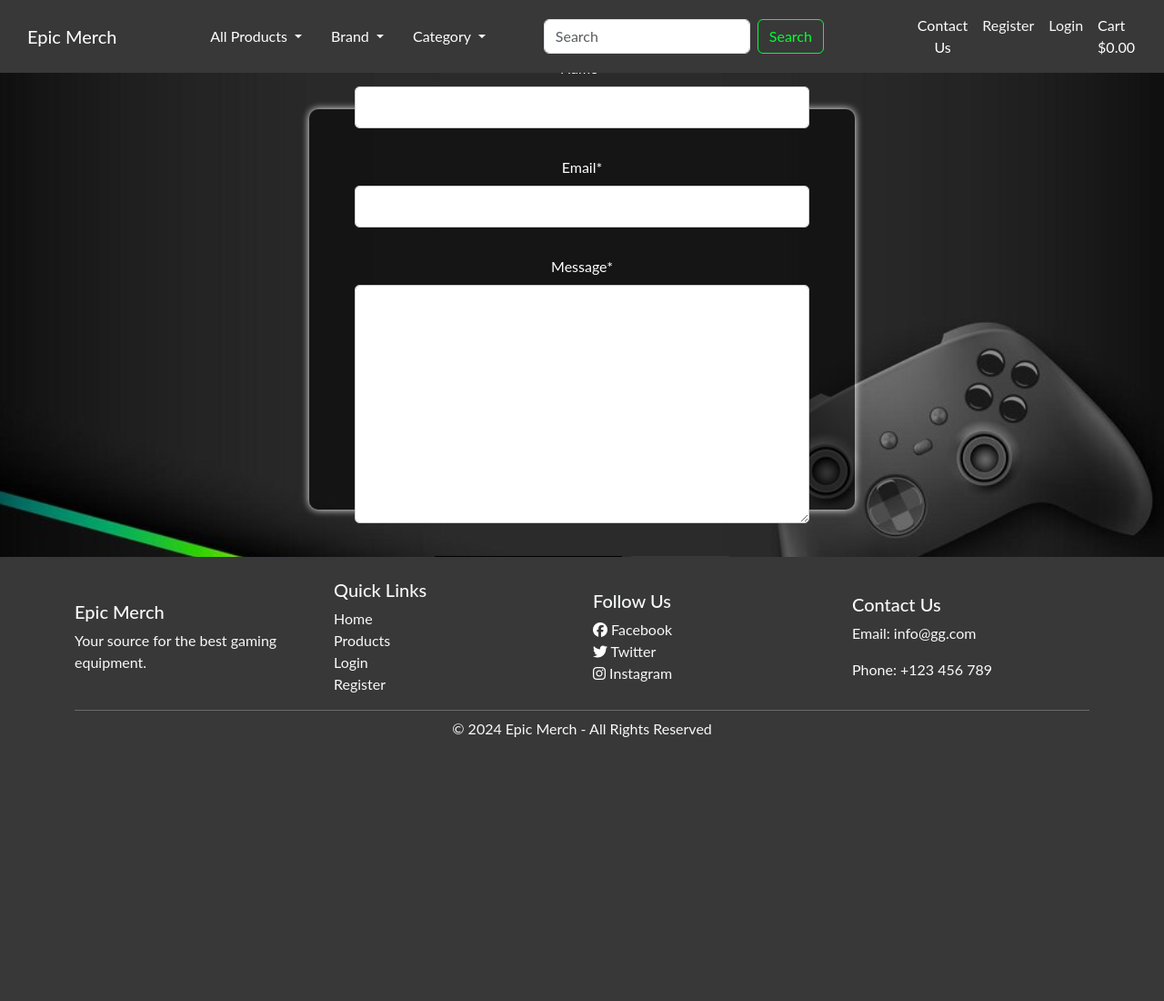
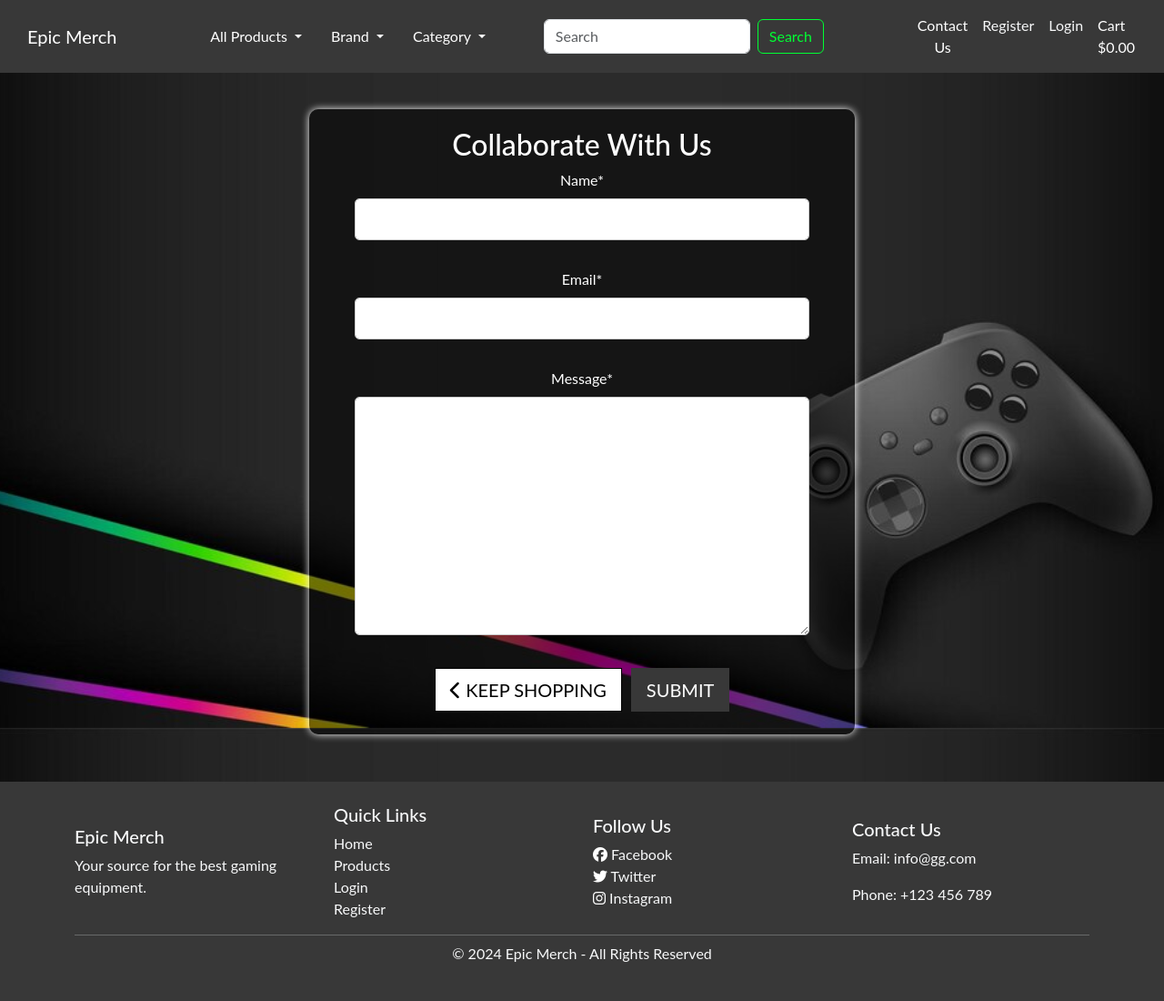
Before and after one commit to nazar0309/epic_merch, a Django app: page /contact_us/ in a window 1280 px wide. Shown: the whole page at 91% size. Before the commit the page ends 810 px from the top, so only its background shows below. Run offline with Django 3.2, Linux system fonts and the light colour scheme; some libraries are stand-ins or nearby versions.

Commit message:
Fix style on contact us page

```diff
--- a/epic_merch/settings.py
+++ b/epic_merch/settings.py
@@ -23,7 +23,7 @@ BASE_DIR = Path(__file__).resolve().parent.parent
 # SECURITY WARNING: keep the secret key used in production secret!
 SECRET_KEY = os.getenv("SECRET_KEY")
 
-DEBUG = False
+DEBUG = True
 
 ALLOWED_HOSTS = [
     'epic-merch-565735eb773a.herokuapp.com',
--- a/static/css/base.css
+++ b/static/css/base.css
@@ -628,7 +628,7 @@ main {
     flex-direction: column;
     justify-content: center;
     align-items: center;
-    height: 90vh; /* Ensure it spans the full height */
+    height: fit-content;
     text-align: center;
     padding: 20px;
     max-width: 600px; /* Max width for the form */
@@ -636,7 +636,6 @@ main {
     background-color: rgba(0, 0, 0, 0.5); /* Background with some opacity for a subtle effect */
     border-radius: 10px; /* Rounded corners */
     box-shadow: 0 0 8px white;
-    max-height: 55vh;
 }
 
 .contact-form {
```
